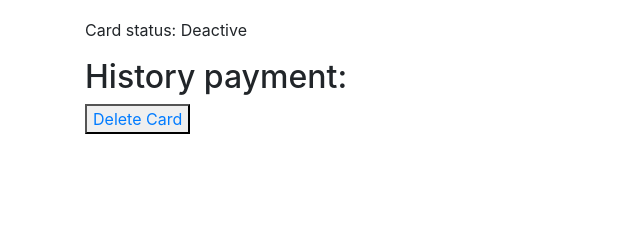
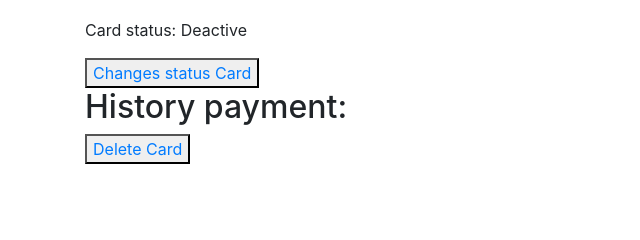
Before and after one commit to Yanoben/loyalty_cards, a Django app: template LoyalityCards/Cards/templates/card.html in a window 1280 px wide. Shown: the part 118-358 px from the top of the page, without its empty margins (0-640 px from the left). Run offline with Django 4.2, Linux system fonts and the light colour scheme; the template is opened without the code that fills it, so the values that code supplies are empty; some libraries are stand-ins or nearby versions.

Commit message:
changes many many changes

```diff
--- a/LoyalityCards/Cards/templates/card.html
+++ b/LoyalityCards/Cards/templates/card.html
@@ -12,6 +12,11 @@
     {% else %}
     <p>Card status: Deactive</p>
     {% endif %}
+    <button type="button">
+        <a href="{% url 'change_status' card.id %}">
+            Changes status Card
+        </a>
+    </button>
     <h2>History payment: </h2>
     <button type="button">
         <a href="{% url 'delete_card' card.id %}">
--- a/LoyalityCards/Cards/urls.py
+++ b/LoyalityCards/Cards/urls.py
@@ -8,6 +8,7 @@ urlpatterns = [
     path('gen-card/', generator_card, name='gen_card'),
     path('<int:card_id>/', get_card, name='get_card'),
     path('filter/', filter_card, name='filter'),
-    path('change-status/', change_status_card, name='change_status'),
+    path('<int:card_id>/change-status/',
+         change_status_card, name='change_status'),
     path('<int:card_id>/delete/', delete_card, name="delete_card"),
 ]
```
Also changed, not shown: LoyalityCards/Cards/views.py (+9 -1 lines).
